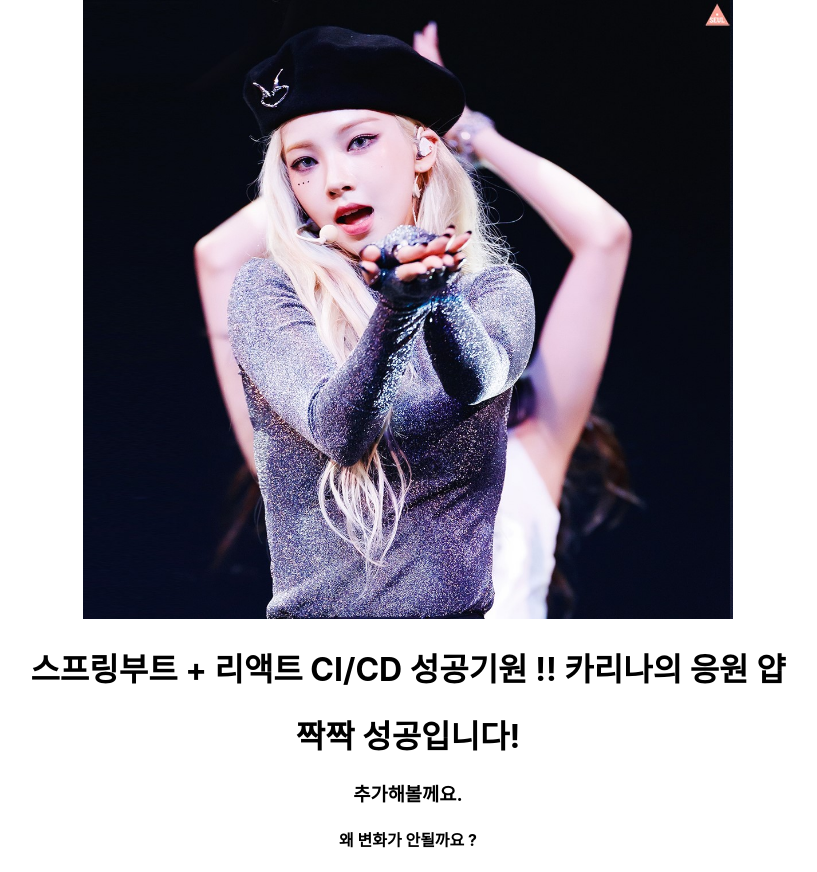
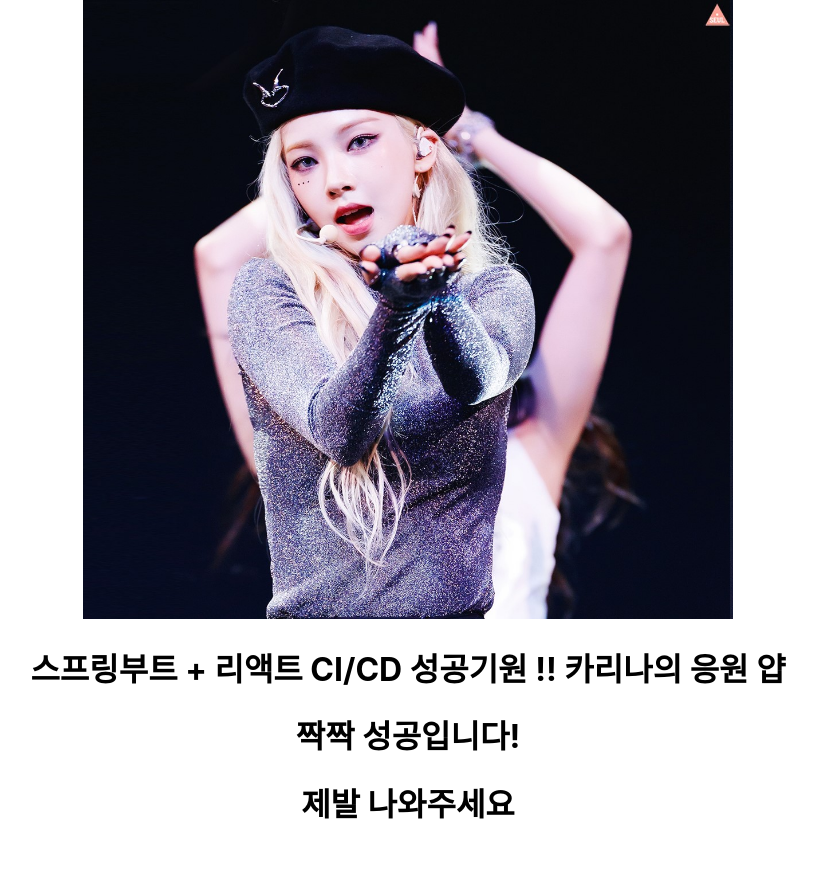
Before and after one commit to ssomal62/cherryweather, a React (Create React App) app in the folder src/main/reactjs/: page / in a window 1280 px wide. Shown: the whole page, without its empty margins (232-1049 px from the left). After the commit the page ends 846 px from the top, so only its background shows below. Built offline with nearby package versions, Linux system fonts and the light colour scheme.

Commit message:
test - 배포 확인

```diff
--- a/src/main/reactjs/src/App.js
+++ b/src/main/reactjs/src/App.js
@@ -7,8 +7,8 @@
       <img src={mainImg} style={{width:'650px'}} alt=""/>
       <h1><b>스프링부트 + 리액트 CI/CD 성공기원 !! 카리나의 응원 얍 </b></h1>
         <h1>짝짝 성공입니다!</h1>
-        <h3>추가해볼께요.</h3>
-        <h4>왜 변화가 안될까요 ? </h4>
+        <h1>제발 나와주세요</h1>
+
     </div>
   );
 }
```
